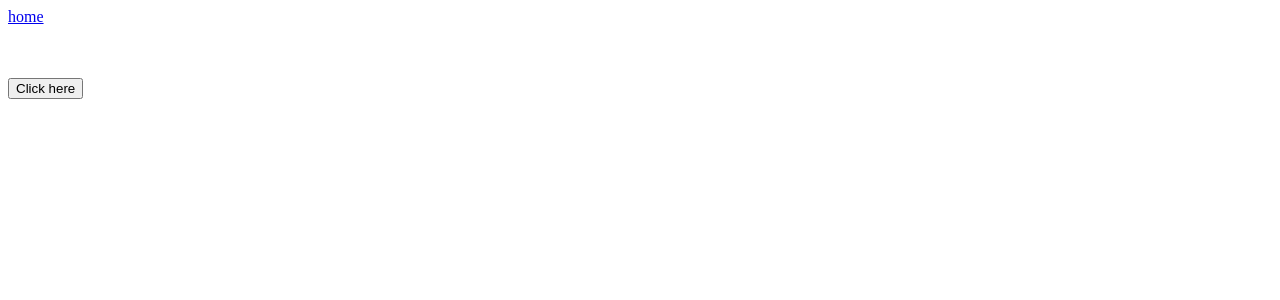
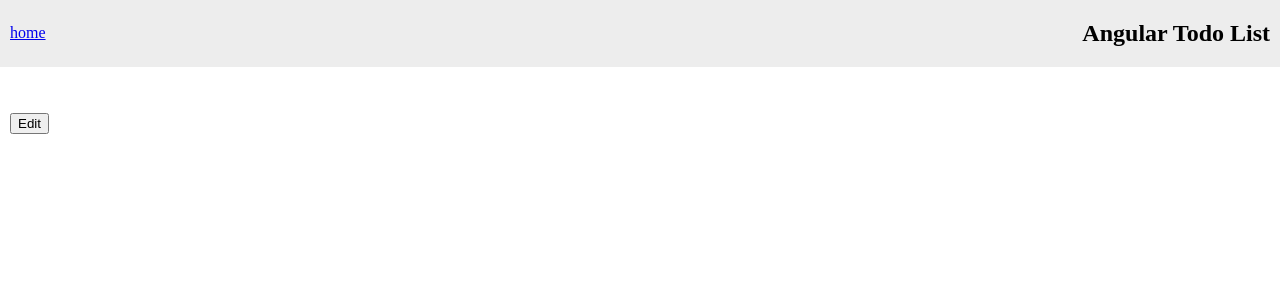
Before and after one commit to vcaunegre/ng-todo-list, an Angular app: page /edit/1 in a window 1280 px wide. Shown: the top 300 px of the page. Built offline with nearby package versions, Linux system fonts and the light colour scheme.

Commit message:
new edit

```diff
--- a/src/app/app.component.css
+++ b/src/app/app.component.css
@@ -0,0 +1,8 @@
+.navbar {
+  background: hsla(0, 0%, 83%, 0.425);
+  display: flex;
+  flex-direction: row;
+  align-items: center;
+  justify-content: space-between;
+  padding: 0 10px;
+}
--- a/src/app/app.component.html
+++ b/src/app/app.component.html
@@ -1,4 +1,5 @@
-<nav>
+<nav class="navbar">
     <a routerLink="/">home</a>
+    <h1>Angular Todo List</h1>
 </nav>
 <router-outlet></router-outlet>
--- a/src/app/edit/edit.component.css
+++ b/src/app/edit/edit.component.css
@@ -0,0 +1,3 @@
+.edit {
+  padding: 10px;
+}
--- a/src/app/edit/edit.component.html
+++ b/src/app/edit/edit.component.html
@@ -1,8 +1,8 @@
-<p>{{todo?.message}}</p>
-<form [formGroup]="formdata" (ngSubmit)="onClickSubmit(formdata.value)">
-    <input type="text" ngClass="message" formControlName="message" *ngIf="todo" [value]="todo.message" />
+<form class="edit" [formGroup]="formdata" (ngSubmit)="onClickSubmit(formdata.value)">
+    <input type="text" ngClass="message" formControlName="message" *ngIf="todo" [value]="todo.message"
+        [placeholder]="todo.message" />
     <br />
     <br />
-    <input type="submit" value="Click here">
+    <input type="submit" value="Edit">
 </form>
 <router-outlet></router-outlet>
--- a/src/styles.css
+++ b/src/styles.css
@@ -1 +1,6 @@
 /* You can add global styles to this file, and also import other style files */
+
+body {
+  padding: 0;
+  margin: 0;
+}
```
